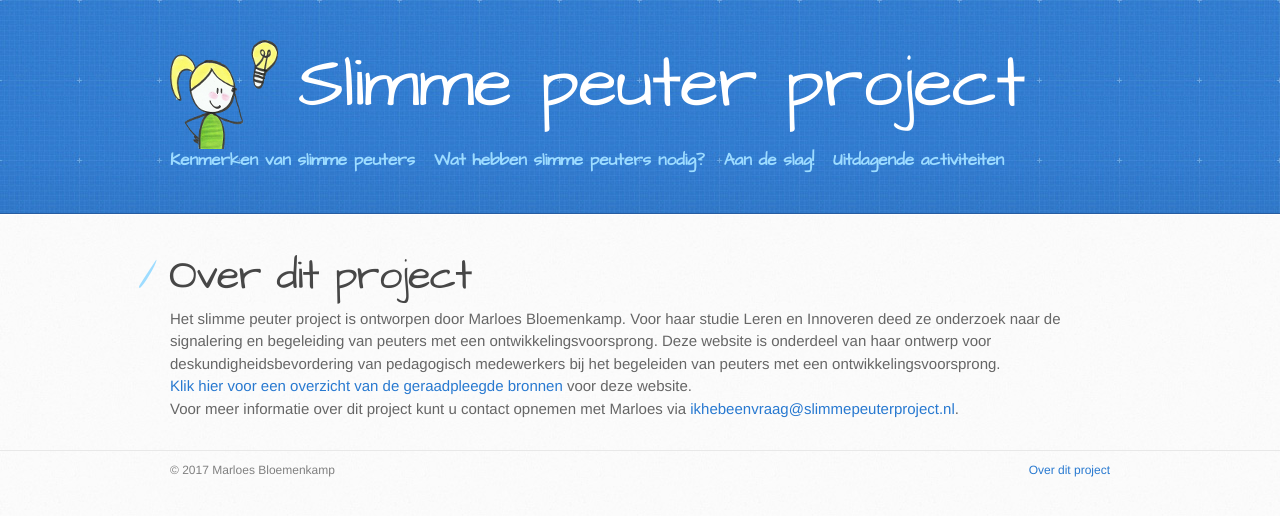
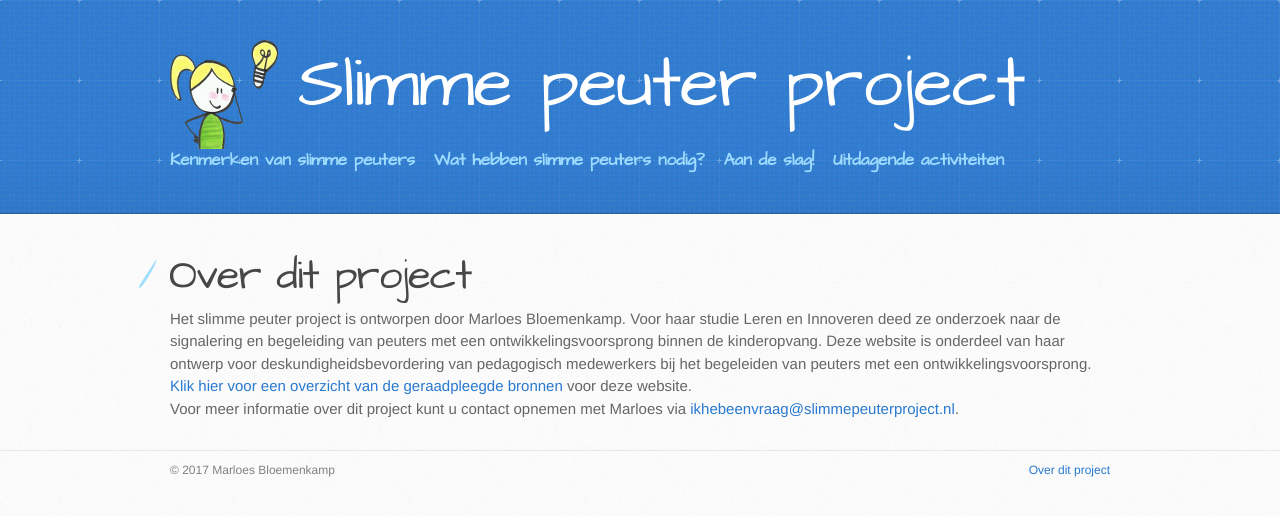
Before and after one commit to marloesbloemenkamp/marloesbloemenkamp.github.io, a Jekyll site: the page built from over.md, in a window 1280 px wide. Shown: the top 516 px of the page. Built offline with Jekyll 4.4.1, drawn with Linux system fonts in a browser that asks for light colours.

Commit message:
Update over.md

```diff
--- a/over.md
+++ b/over.md
@@ -8,7 +8,7 @@ published: true
 
 Het slimme peuter project is ontworpen door Marloes Bloemenkamp.
 Voor haar studie Leren en Innoveren deed ze onderzoek naar de signalering en begeleiding van
-peuters met een ontwikkelingsvoorsprong. Deze website is onderdeel van haar ontwerp voor
+peuters met een ontwikkelingsvoorsprong binnen de kinderopvang. Deze website is onderdeel van haar ontwerp voor
 deskundigheidsbevordering van pedagogisch medewerkers bij het begeleiden van peuters met een
 ontwikkelingsvoorsprong.
 
```
